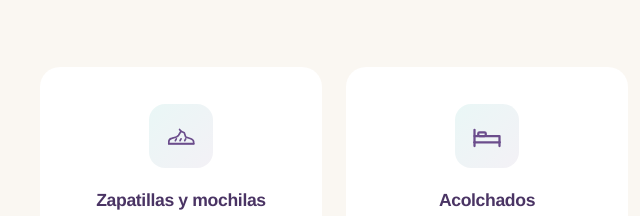
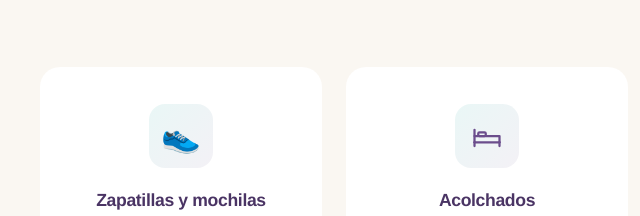
Before and after one commit to marcochiaro/avapor, a plain HTML site: page index.html in a window 1280 px wide. Shown: the part 1890-2106 px from the top of the page, 0-640 px from the left. Drawn offline with Linux system fonts and the light colour scheme.

Commit message:
Cambiar SVG zapatilla por emoji 👟 (reconocible nativamente en cualquier dispositivo)

```diff
--- a/index.html
+++ b/index.html
@@ -563,6 +563,15 @@
             width: 30px;
             height: 30px;
             stroke: var(--violet);
+        }
+
+        .service-icon-wrap .emoji-icon {
+            font-size: 32px;
+            line-height: 1;
+            display: flex;
+            align-items: center;
+            justify-content: center;
+            font-family: "Apple Color Emoji", "Segoe UI Emoji", "Noto Color Emoji", sans-serif;
         }
 
         .service-icon-card h3 {
@@ -1244,14 +1253,7 @@
         <div class="services-icons-grid">
             <div class="service-icon-card reveal">
                 <div class="service-icon-wrap">
-                    <svg viewBox="0 0 32 32" fill="none" stroke-width="1.8" stroke-linecap="round" stroke-linejoin="round">
-                        <path d="M3 22c0-1.5 1-3 3-3.5l5-1.5c1-.3 1.8-.9 2.4-1.8L16 11l3.5 1.5L21 17l5.5 2c2 .8 3 2 3 3.5v2H3v-2z"/>
-                        <path d="M16 11l-1.5-2"/>
-                        <path d="M3 24h26.5"/>
-                        <path d="M11 19l-1 2"/>
-                        <path d="M16 19l-1 2"/>
-                        <path d="M21 19l-1 2"/>
-                    </svg>
+                    <span class="emoji-icon">👟</span>
                 </div>
                 <h3>Zapatillas y mochilas</h3>
                 <p>Lavado y secado artesanal</p>
```
